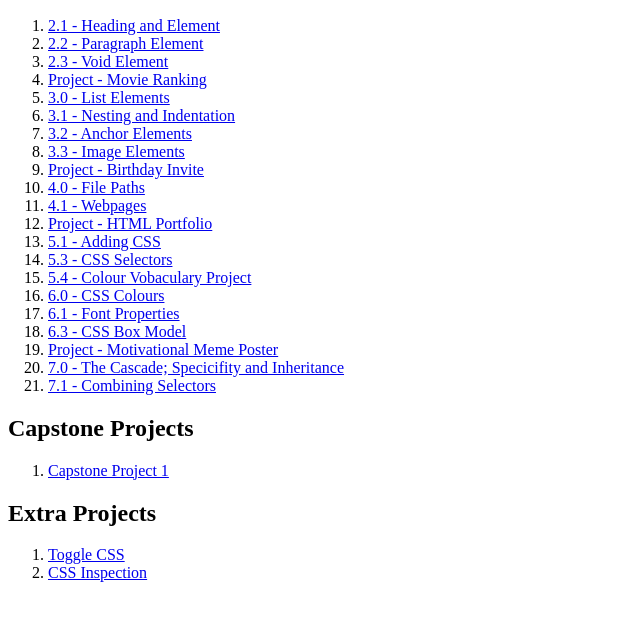
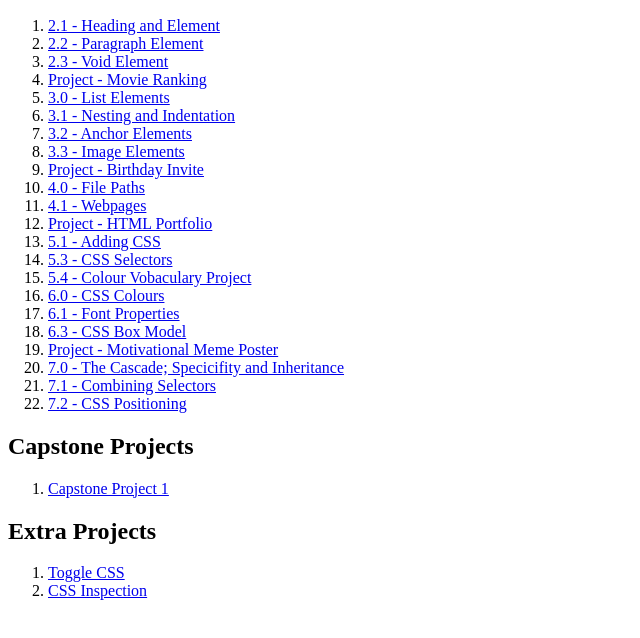
Before and after one commit to PlebianJim/complete-web-dev-2024, a plain HTML site: page index.html in a window 1280 px wide. Shown: the part 110-748 px from the top of the page, without its empty margins (0-640 px from the left). Drawn offline with Linux system fonts and the light colour scheme.

Commit message:
added contents page item for 7.2

```diff
--- a/index.html
+++ b/index.html
@@ -30,6 +30,7 @@
         <li><a href="./6.4-motivational-meme-project/index.html">Project - Motivational Meme Poster</a></li>
         <li><a href="./7.0-css-cascade/index.html">7.0 - The Cascade; Specicifity and Inheritance</a></li>
         <li><a href="./7.1-combining-selectors/index.html">7.1 - Combining Selectors</a></li>
+        <li><a href="./7.2-css-positioning/index.html">7.2 - CSS Positioning</a></li>
     </ol>
     <h2>Capstone Projects</h2>
     <ol>
```
